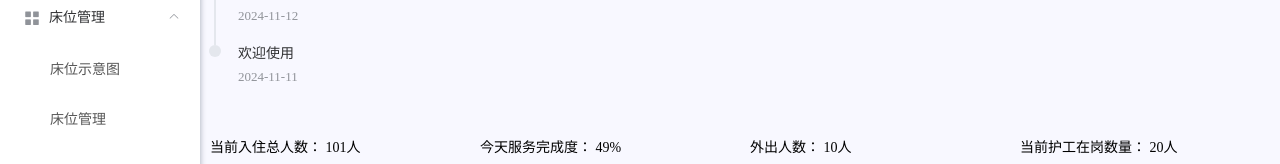
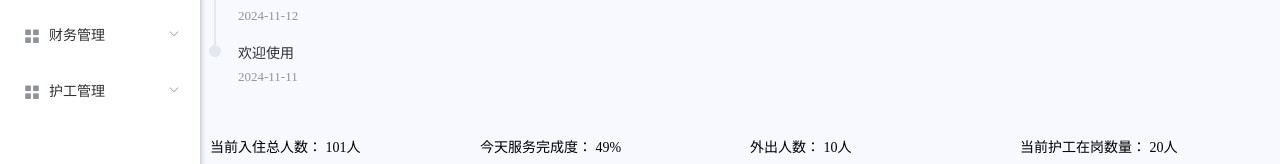
Before and after one commit to ZhuYC356/city-a-elderly-care-center, a Vue app in the folder nursing_center_vue/: page /home in a window 1280 px wide. Shown: the part 327-491 px from the top of the page. Built offline with nearby package versions, Linux system fonts and the light colour scheme; a small style sheet from the web is missing.

Commit message:
feat(manager): 添加用户管理功能并调整菜单样式
- 在路由中添加用户管理页面
- 创建用户管理组件
- 在管理菜单中添加护工管理子菜单
- 调整菜单样式，移除默认展开项

```diff
--- a/nursing_center_vue/package.json
+++ b/nursing_center_vue/package.json
@@ -12,7 +12,8 @@
     "echarts": "^5.5.1",
     "element-ui": "^2.15.14",
     "vue": "^2.6.14",
-    "vue-router": "^3.5.1"
+    "vue-router": "^3.5.1",
+    "xlsx": "^0.18.5"
   },
   "devDependencies": {
     "@vue/cli-plugin-babel": "~5.0.0",
--- a/nursing_center_vue/src/router/index.js
+++ b/nursing_center_vue/src/router/index.js
@@ -36,6 +36,7 @@ const routes = [
       { path: 'nursing_programs_Manager', name: 'Nursing_programs_Manager', meta: { name: '护理项目管理' }, component: () => import('../views/manager/cent/Nursing_programs_Manager.vue') },
       { path: 'set_Elderly_Care_Programs', name: 'Set_Elderly_Care_Programs', meta: { name: '设置护理项目' }, component: () => import('../views/manager/cent/Set_Elderly_Care_Programs.vue') },
       { path: 'nursing_programs_history', name: 'Nursing_programs_history', meta: { name: '护理记录' }, component: () => import('../views/manager/cent/Nursing_programs_history.vue') },
+      { path: 'user_management', name: 'User_management', meta: { name: '用户管理' }, component: () => import('../views/manager/cent/User_management.vue') },
       {
         path: 'diagnosis',
         name: 'Diagnosis',
--- a/nursing_center_vue/src/views/Manager.vue
+++ b/nursing_center_vue/src/views/Manager.vue
@@ -34,7 +34,8 @@
     <div class="manager-main">
       <!--  侧边栏  -->
       <div class="manager-main-left">
-        <el-menu :default-openeds="['register', 'work','examine','inspection','pharmacy']" router style="border: none" :default-active="$route.path">
+<!--        :default-openeds="['register', 'work','examine','inspection','pharmacy']"-->
+        <el-menu  router style="border: none" :default-active="$route.path">
           <el-menu-item index="/home">
             <i class="el-icon-s-home"></i>
             <span slot="title">系统首页</span>
@@ -76,6 +77,12 @@
               <i class="el-icon-menu"></i><span>财务管理</span>
             </template>
             <el-menu-item index="/55">财务账单</el-menu-item>
+          </el-submenu>
+          <el-submenu index="user">
+            <template slot="title">
+              <i class="el-icon-menu"></i><span>护工管理</span>
+            </template>
+            <el-menu-item index="/User_management">护工信息</el-menu-item>
           </el-submenu>
         </el-menu>
       </div>
--- /dev/null
+++ b/nursing_center_vue/src/views/manager/cent/User_management.vue
@@ -0,0 +1,13 @@
+<script>
+export default {
+  name: "User_management"
+}
+</script>
+
+<template>
+
+</template>
+
+<style scoped>
+
+</style>
```
Also changed, not shown: 1 other file (tests, documents, lock files or other folders).
